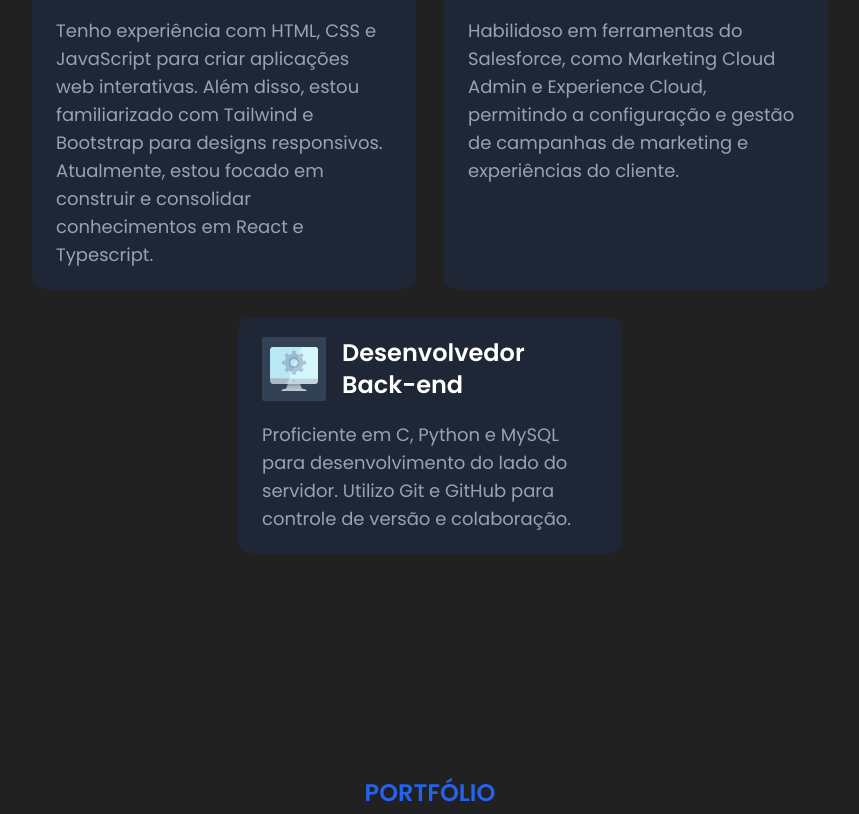
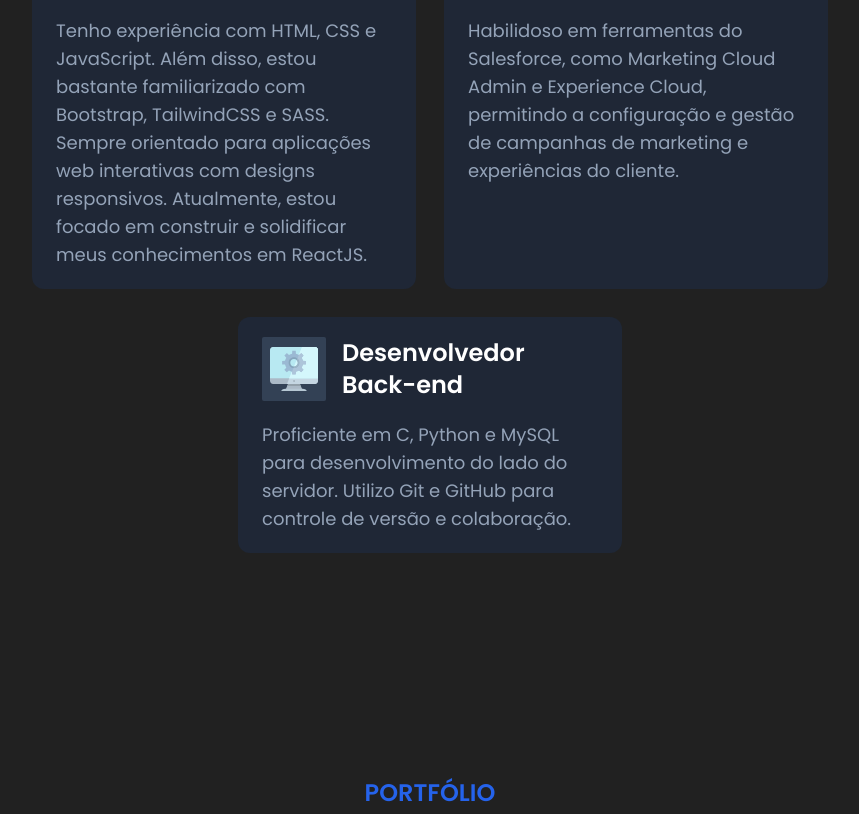
Before and after one commit to rubens-fs/rubens-portfolio, a website: page portuguese.html in a window 1280 px wide. Shown: the part 1959-2773 px from the top of the page, without its empty margins (210-1069 px from the left). Drawn offline with nearby package versions, Linux system fonts and the light colour scheme.

Commit message:
Specialties update.

```diff
--- a/portuguese.html
+++ b/portuguese.html
@@ -91,7 +91,7 @@
                     <h5 class="text-2xl font-semibold text-white">Desenvolvimento <br>Front-end</h5>
                 </div>
                 <p class="text-lg text-slate-400">
-                    Tenho experiência com HTML, CSS e JavaScript para criar aplicações web interativas. Além disso, estou familiarizado com Tailwind e Bootstrap para designs responsivos. Atualmente, estou focado em construir e consolidar conhecimentos em React e Typescript.
+                    Tenho experiência com HTML, CSS e JavaScript. Além disso, estou bastante familiarizado com Bootstrap, TailwindCSS e SASS. Sempre orientado para aplicações web interativas com designs responsivos. Atualmente, estou focado em construir e solidificar meus conhecimentos em ReactJS.
                 </p>
             </div>
 
```
Also changed, not shown: index.html (+1 -1 lines).
